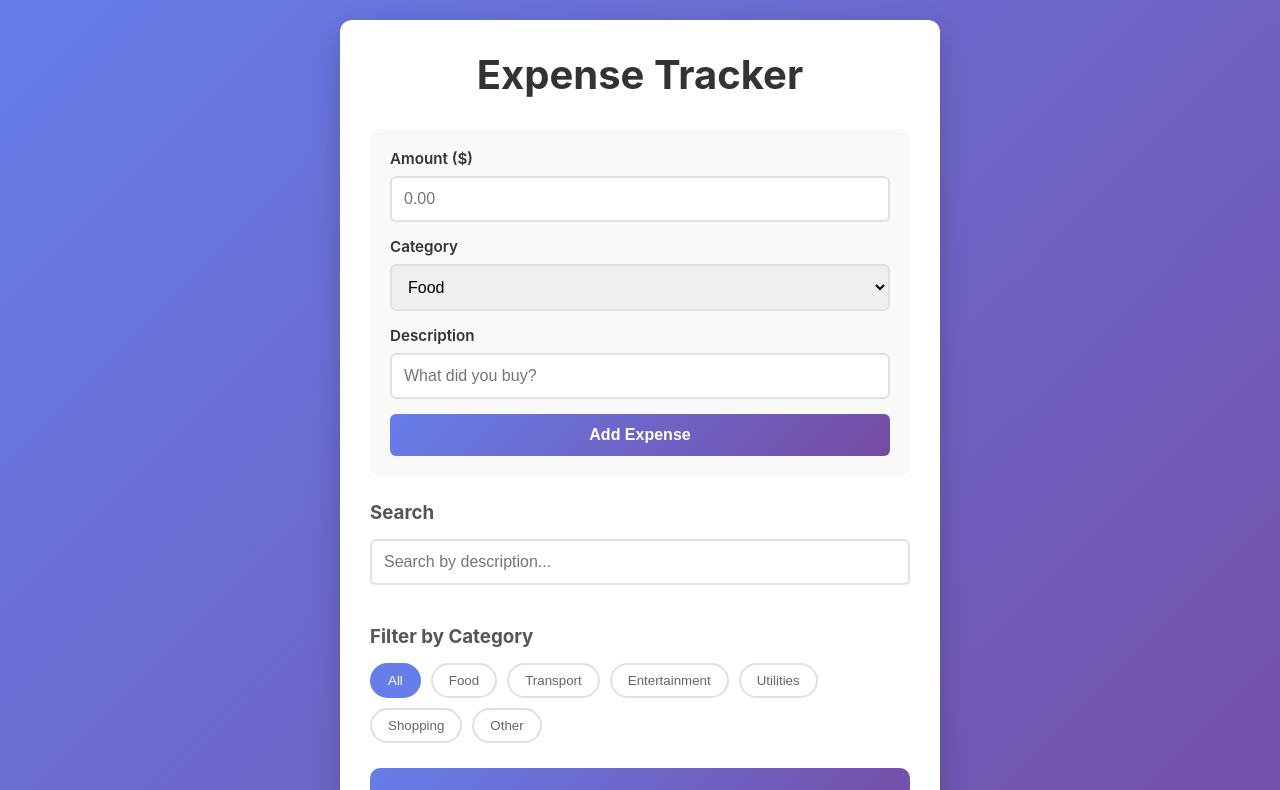
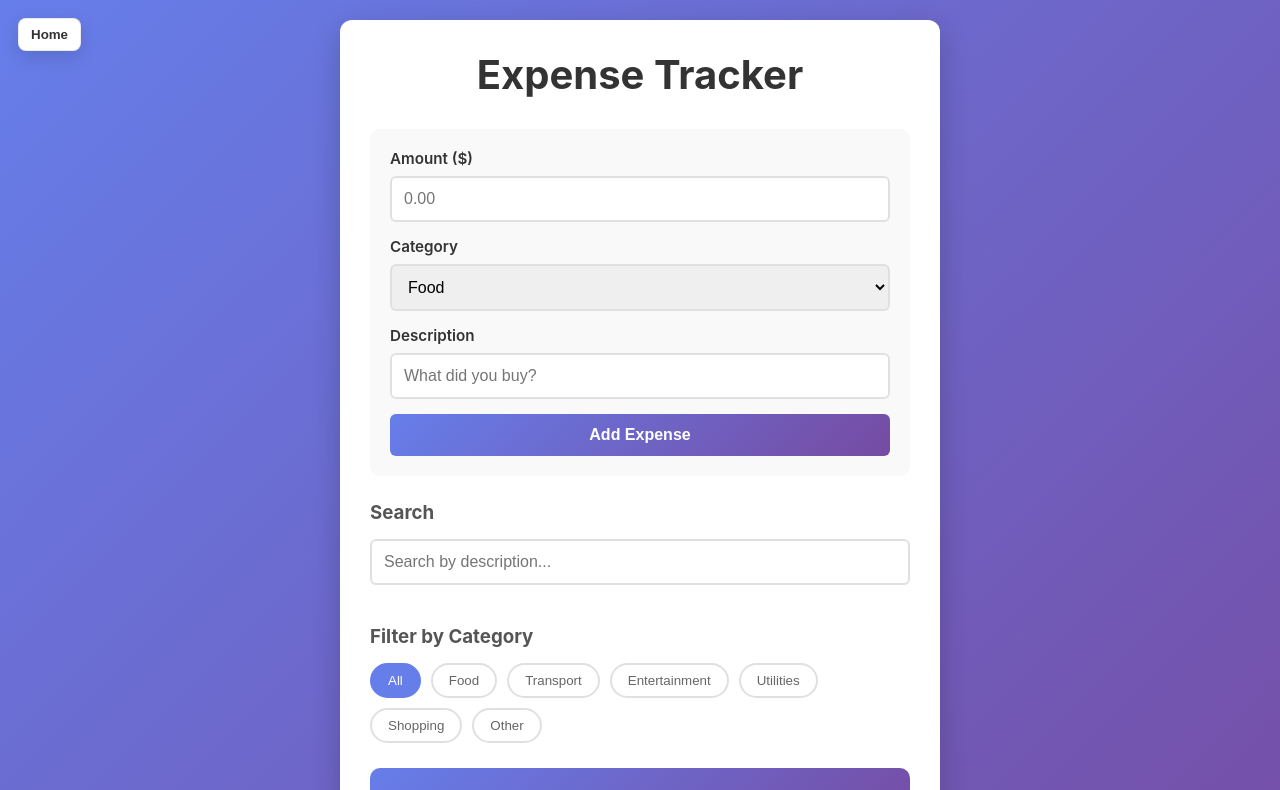
Before and after one commit to rishi04090-afk/my-dailyuseapp, a React (Create React App) app: page / in a window 1280 px wide. Shown: the top 790 px of the page. Built offline with nearby package versions, Linux system fonts and the light colour scheme.

Commit message:
Add home button

```diff
--- a/src/App.css
+++ b/src/App.css
@@ -12,6 +12,25 @@ body {
   min-height: 100vh;
   background: linear-gradient(135deg, #667eea 0%, #764ba2 100%);
   padding: 20px;
+}
+
+.home-btn {
+  position: fixed;
+  left: 18px;
+  top: 18px;
+  background: white;
+  color: #333;
+  padding: 8px 12px;
+  border-radius: 8px;
+  border: 1px solid rgba(0,0,0,0.08);
+  box-shadow: 0 6px 18px rgba(0,0,0,0.12);
+  cursor: pointer;
+  font-weight: 600;
+  z-index: 1000;
+}
+
+.home-btn:hover {
+  transform: translateY(-2px);
 }
 
 .container {
--- a/src/App.js
+++ b/src/App.js
@@ -45,6 +45,12 @@ function App() {
     setExpenses(expenses.filter(exp => exp.id !== id));
   };
 
+  const goHome = () => {
+    setFilter('All');
+    setSearch('');
+    window.scrollTo({ top: 0, behavior: 'smooth' });
+  };
+
   const filteredExpenses = expenses.filter(exp => {
     const matchesCategory = filter === 'All' || exp.category === filter;
     const matchesSearch = exp.description.toLowerCase().includes(search.toLowerCase());
@@ -55,6 +61,7 @@ function App() {
 
   return (
     <div className="App">
+      <button className="home-btn" onClick={goHome}>Home</button>
       <div className="container">
         <h1>Expense Tracker</h1>
 
```
